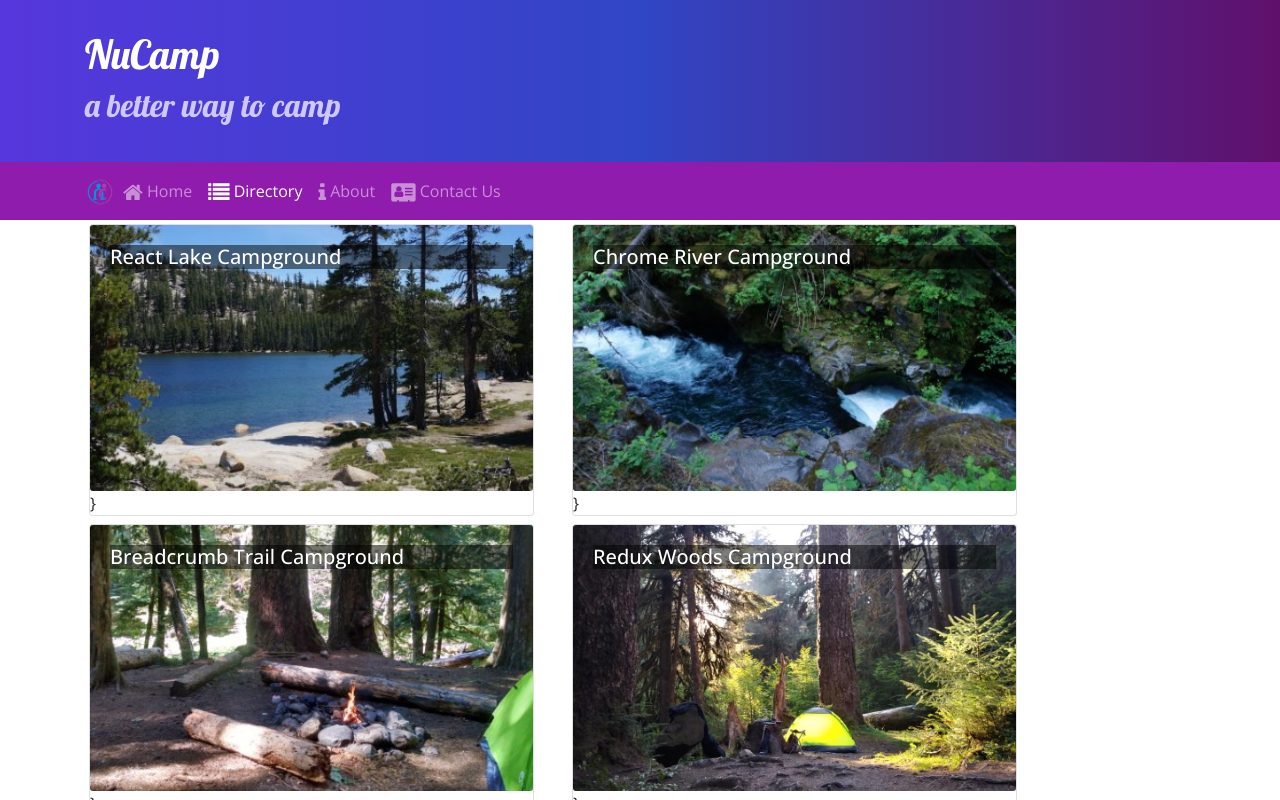
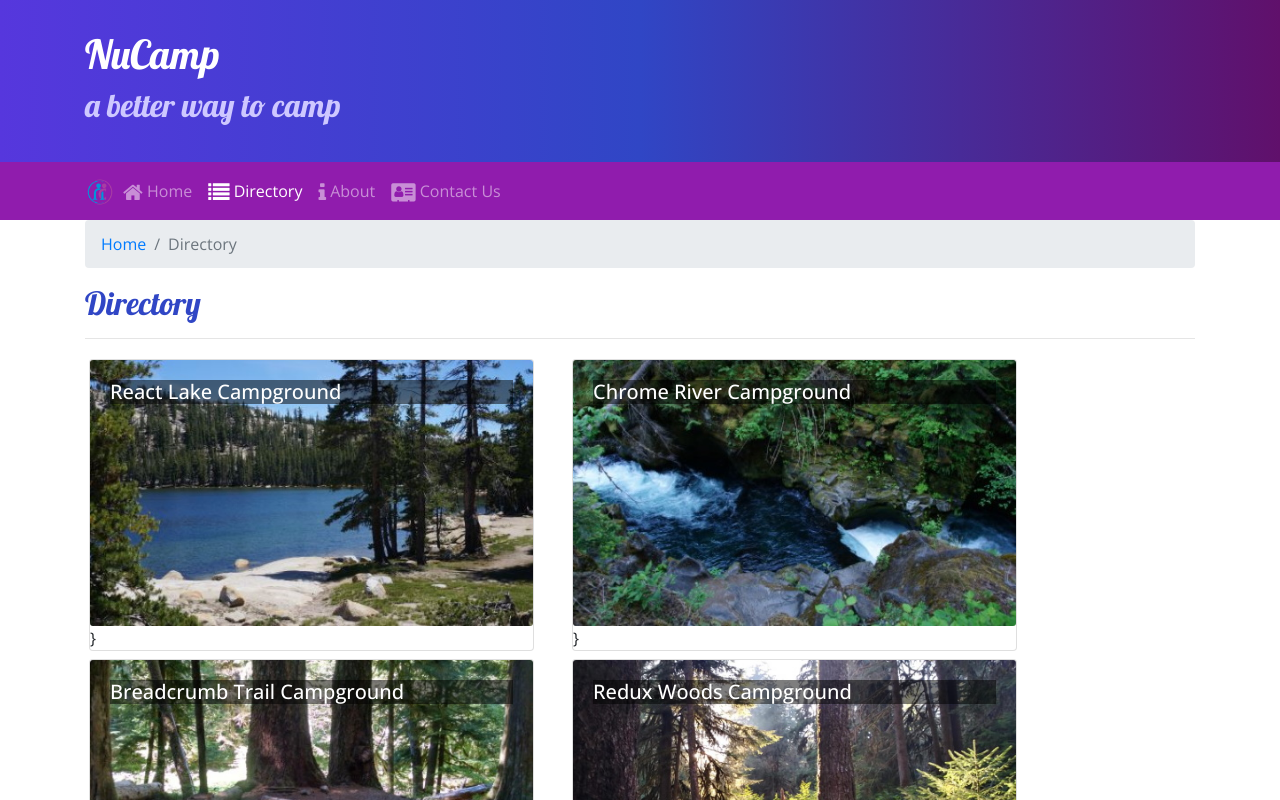
Before and after one commit to Geof-Hoffman/ReactPractice, a React (Create React App) app: page /directory in a window 1280 px wide. Shown: the top 800 px of the page. Built offline with nearby package versions, Linux system fonts and the light colour scheme.

Commit message:
breadcrumbs

```diff
--- a/src/components/CampsiteInfoComponent.js
+++ b/src/components/CampsiteInfoComponent.js
@@ -1,6 +1,7 @@
 
 import React from 'react';
-import { Card, CardImg, CardText, CardBody, CardTitle } from 'reactstrap';
+import { Card, CardImg, CardText, CardBody, CardTitle, Breadcrumb, BreadcrumbItem } from 'reactstrap';
+import { Link } from 'react-router-dom';
 
 
     function RenderCampsite({campsite}) {
@@ -9,7 +10,6 @@
                     <Card>
                         <CardImg top src={campsite.image} alt={campsite.name} />
                         <CardBody>
-                            <CardTitle>{campsite.name}</CardTitle>
                             <CardText>{campsite.description}</CardText>
                         </CardBody>
                     </Card>
@@ -41,6 +41,16 @@
             return(
                 <div className="container">
                     <div className="row">
+                        <div className="col">
+                            <Breadcrumb>
+                                <BreadcrumbItem><Link to="/directory">Directory</Link></BreadcrumbItem>
+                                <BreadcrumbItem active>{props.campsite.name}</BreadcrumbItem>
+                            </Breadcrumb>
+                            <h2>{props.campsite.name}</h2>
+                            <hr />
+                        </div>
+                    </div>
+                    <div className="row">
                         <RenderCampsite campsite= {props.campsite} />
                         <RenderComments comments ={props.comments} />
                     </div>
--- a/src/components/ContactComponent.js
+++ b/src/components/ContactComponent.js
@@ -1,9 +1,16 @@
 import React from 'react';
+import { Breadcrumb, BreadcrumbItem } from 'reactstrap';
+import { Link } from 'react-router-dom';
+
 function Contact(props) {
     return (
         <div className="container">
             <div className="row">
-                <div className="col">
+            <div className="col">
+                    <Breadcrumb>
+                        <BreadcrumbItem><Link to="/home">Home</Link></BreadcrumbItem>
+                        <BreadcrumbItem active>Contact Us</BreadcrumbItem>
+                    </Breadcrumb>
                     <h2>Contact Us</h2>
                     <hr />
                 </div>
--- a/src/components/DirectoryComponent.js
+++ b/src/components/DirectoryComponent.js
@@ -1,5 +1,5 @@
 import React from 'react';
-import { Card, CardImg, CardImgOverlay, CardTitle } from 'reactstrap';
+import { Card, CardImg, CardImgOverlay, CardTitle, Breadcrumb, BreadcrumbItem } from 'reactstrap';
 import { Link } from 'react-router-dom';
 
 
@@ -29,6 +29,16 @@
     return (
         <div className="container">
             <div className="row">
+                <div className="col">
+                    <Breadcrumb>
+                        <BreadcrumbItem><Link to="/home">Home</Link></BreadcrumbItem>
+                        <BreadcrumbItem active>Directory</BreadcrumbItem>
+                    </Breadcrumb>
+                    <h2>Directory</h2>
+                    <hr />
+                </div>
+            </div>
+            <div className="row">
                 {directory}
             </div>
         </div>
```
